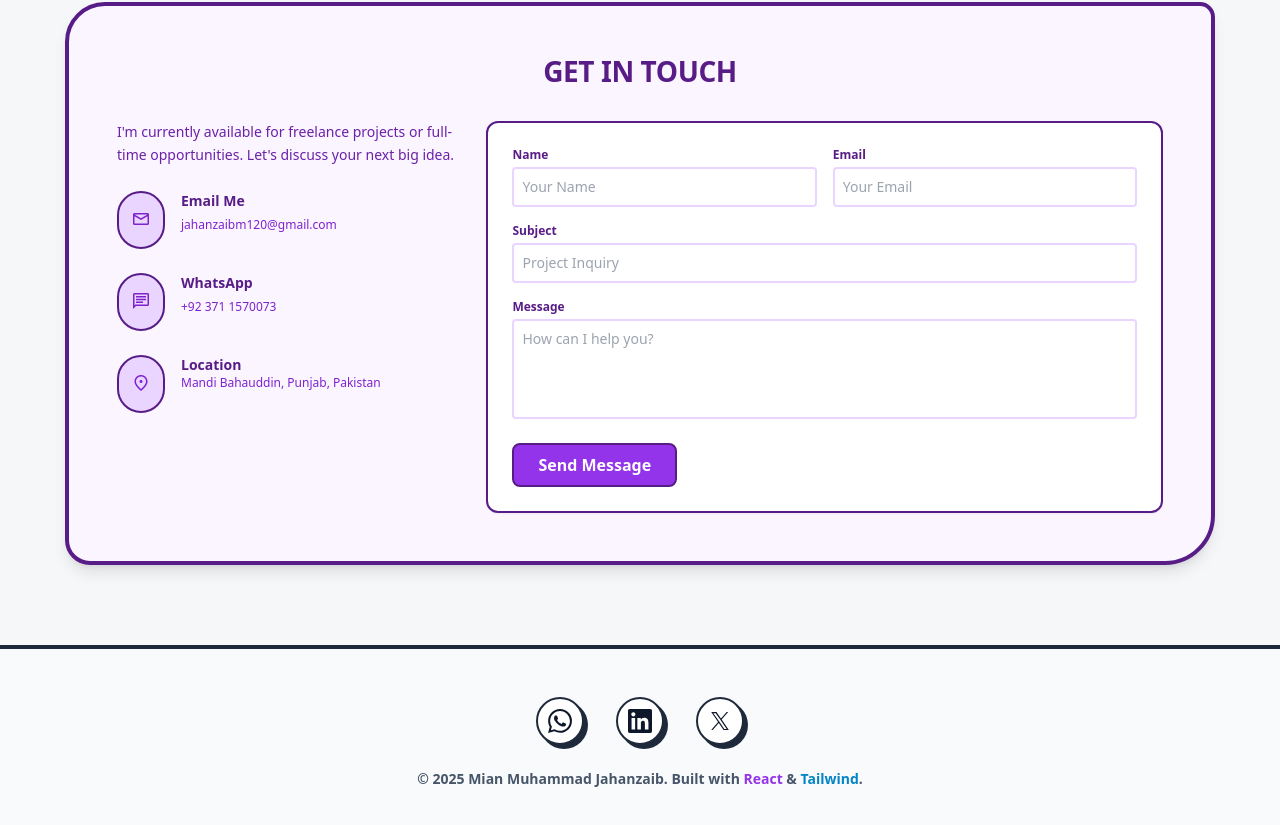
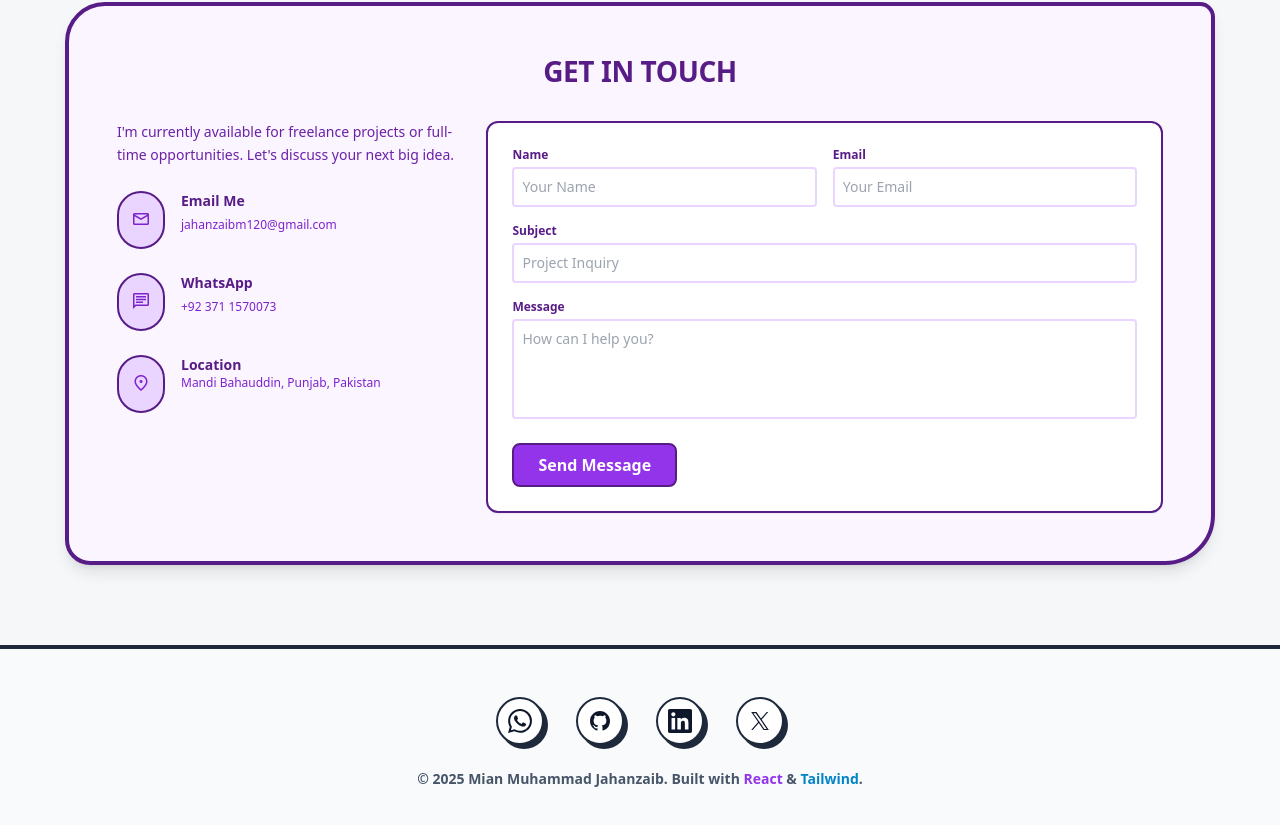
Before and after one commit to Mian-M-Jahanzaib/mern-portfolio, a React (Vite) app in the folder frontend/: page / in a window 1280 px wide. Shown: the part 3217-4042 px from the top of the page. Built offline with nearby package versions, Linux system fonts and the light colour scheme.

Commit message:
Added GitHub to footer and optimize animation speed

```diff
--- a/frontend/src/components/Contact.jsx
+++ b/frontend/src/components/Contact.jsx
@@ -7,7 +7,7 @@ const Contact = () => {
     visible: {
       y: 0,
       opacity: 1,
-      transition: { delay: 0.3, duration: 0.8, type: "spring", stiffness: 50, damping: 10 }
+      transition: { delay: 0.1, duration: 0.8, type: "spring", stiffness: 50, damping: 10 }
     }
   }
 
--- a/frontend/src/components/Experience.jsx
+++ b/frontend/src/components/Experience.jsx
@@ -7,7 +7,7 @@ const Experience = () => {
     visible: {
       y: 0,
       opacity: 1,
-      transition: { delay: 0.3, duration: 0.8, type: "spring", stiffness: 50, damping: 10 }
+      transition: { delay: 0.1, duration: 0.8, type: "spring", stiffness: 50, damping: 10 }
     }
   }
 
--- a/frontend/src/components/Footer.jsx
+++ b/frontend/src/components/Footer.jsx
@@ -11,13 +11,19 @@ const Footer = () => {
             {/* Social Media Icons - Styled as Funky Buttons */}
             <div className="flex space-x-8">
 
-                {/* WhatsApp Icon (Replaces GitHub) */}
-                {/* href: Add your whatsapp link (https://wa.me/YOUR_NUMBER) */}
+                {/* WhatsApp */}
                 <a href="https://wa.me/+923711570073" target="_blank" rel="noopener noreferrer"
                    className="group w-12 h-12 bg-white border-2 border-slate-800 rounded-full flex items-center justify-center shadow-[4px_4px_0px_0px_rgba(30,41,59,1)] hover:shadow-none hover:translate-x-[2px] hover:translate-y-[2px] transition-all">
-                    {/* SVG updated to WhatsApp Logo - Hover color changed to Green */}
                     <svg className="w-6 h-6 text-slate-900 group-hover:text-green-600" fill="currentColor" viewBox="0 0 24 24" aria-hidden="true">
                         <path d="M17.472 14.382c-.297-.149-1.758-.867-2.03-.967-.273-.099-.471-.148-.67.15-.197.297-.767.966-.94 1.164-.173.199-.347.223-.644.075-.297-.15-1.255-.463-2.39-1.475-.883-.788-1.48-1.761-1.653-2.059-.173-.297-.018-.458.13-.606.134-.133.298-.347.446-.52.149-.174.198-.298.298-.497.099-.198.05-.371-.025-.52-.075-.149-.669-1.612-.916-2.207-.242-.579-.487-.5-.669-.51-.173-.008-.371-.008-.57-.008-.198 0-.52.074-.792.372-.272.297-1.04 1.016-1.04 2.479 0 1.462 1.065 2.875 1.213 3.074.149.198 2.096 3.2 5.077 4.487.709.306 1.262.489 1.694.625.712.227 1.36.195 1.871.118.571-.085 1.758-.719 2.006-1.413.248-.694.248-1.289.173-1.413-.074-.124-.272-.198-.57-.347m-5.421 7.403h-.004a9.87 9.87 0 01-5.031-1.378l-.361-.214-3.741.982.998-3.648-.235-.374a9.86 9.86 0 01-1.51-5.26c.001-5.45 4.436-9.884 9.888-9.884 2.64 0 5.122 1.03 6.988 2.898a9.825 9.825 0 012.893 6.994c-.003 5.45-4.437 9.884-9.885 9.884m8.413-18.297A11.815 11.815 0 0012.05 0C5.495 0 .16 5.335.157 11.892c0 2.096.547 4.142 1.588 5.945L.057 24l6.305-1.654a11.882 11.882 0 005.683 1.448h.005c6.554 0 11.89-5.335 11.893-11.893a11.821 11.821 0 00-3.48-8.413Z" />
+                    </svg>
+                </a>
+
+                {/* --- NEW GITHUB BUTTON ADDED HERE --- */}
+                <a href="https://github.com/Mian-M-Jahanzaib" target="_blank" rel="noopener noreferrer"
+                   className="group w-12 h-12 bg-white border-2 border-slate-800 rounded-full flex items-center justify-center shadow-[4px_4px_0px_0px_rgba(30,41,59,1)] hover:shadow-none hover:translate-x-[2px] hover:translate-y-[2px] transition-all">
+                    <svg className="w-6 h-6 text-slate-900 group-hover:text-slate-600" fill="currentColor" viewBox="0 0 24 24" aria-hidden="true">
+                        <path fillRule="evenodd" d="M12 2C6.477 2 2 6.484 2 12.017c0 4.425 2.865 8.18 6.839 9.504.5.092.682-.217.682-.483 0-.237-.008-.868-.013-1.703-2.782.605-3.369-1.343-3.369-1.343-.454-1.158-1.11-1.466-1.11-1.466-.908-.62.069-.608.069-.608 1.003.07 1.531 1.032 1.531 1.032.892 1.53 2.341 1.088 2.91.832.092-.647.35-1.088.636-1.338-2.22-.253-4.555-1.113-4.555-4.951 0-1.093.39-1.988 1.029-2.688-.103-.253-.446-1.272.098-2.65 0 0 .84-.27 2.75 1.026A9.564 9.564 0 0112 6.844c.85.004 1.705.115 2.504.337 1.909-1.296 2.747-1.027 2.747-1.027.546 1.379.202 2.398.1 2.651.64.7 1.028 1.595 1.028 2.688 0 3.848-2.339 4.695-4.566 4.943.359.309.678.92.678 1.855 0 1.338-.012 2.419-.012 2.747 0 .268.18.58.688.482A10.019 10.019 0 0022 12.017C22 6.484 17.522 2 12 2z" clipRule="evenodd" />
                     </svg>
                 </a>
 
--- a/frontend/src/components/Projects.jsx
+++ b/frontend/src/components/Projects.jsx
@@ -7,7 +7,7 @@ const Projects = () => {
         visible: {
           y: 0,
           opacity: 1,
-          transition: { delay: 0.3, duration: 0.8, type: "spring", stiffness: 50, damping: 10 }
+          transition: { delay: 0.1, duration: 0.8, type: "spring", stiffness: 50, damping: 10 }
         }
     }
 
--- a/frontend/src/components/Skills.jsx
+++ b/frontend/src/components/Skills.jsx
@@ -7,7 +7,7 @@ const Skills = () => {
     visible: {
       y: 0,
       opacity: 1,
-      transition: { delay: 0.3, duration: 0.8, type: "spring", stiffness: 50, damping: 10 }
+      transition: { delay: 0.1, duration: 0.8, type: "spring", stiffness: 50, damping: 10 }
     }
   }
 
```
